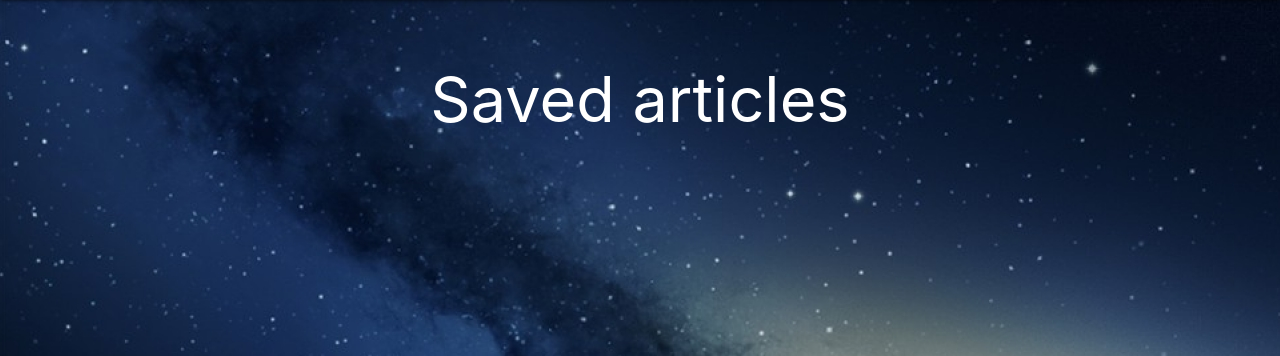
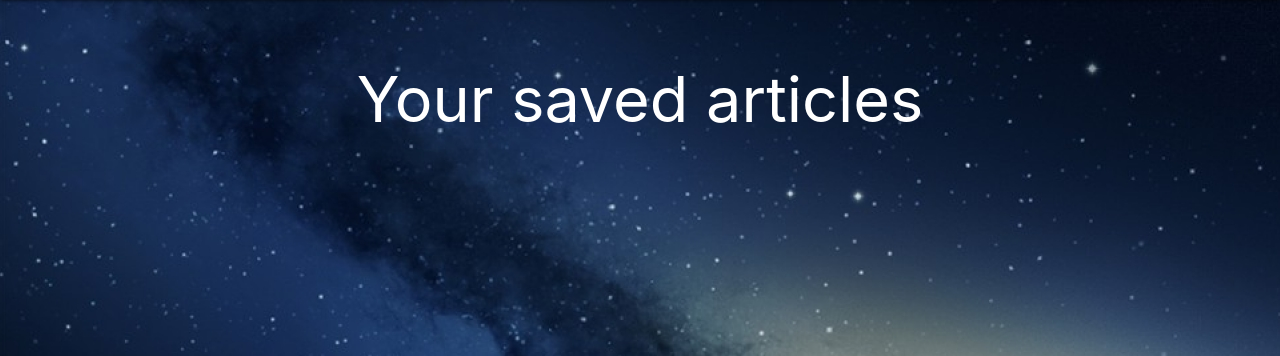
Before and after one commit to dirk-dev/WebScraper, a Node server app: page / in a window 1280 px wide. Shown: the part 64-420 px from the top of the page. Run offline with Node 20, Linux system fonts and the light colour scheme; data that the repository does not hold is empty; some libraries are stand-ins or nearby versions.

```diff
--- a/views/saved_articles.handlebars
+++ b/views/saved_articles.handlebars
@@ -1,5 +1,5 @@
 <div id="wrapper">
-    <h1>Saved articles</h1>
+    <h1>Your saved articles</h1>
     <div id="saved-articles">
     </div>
 </div>
```
Also changed, not shown: server.js (+3 -4 lines).
